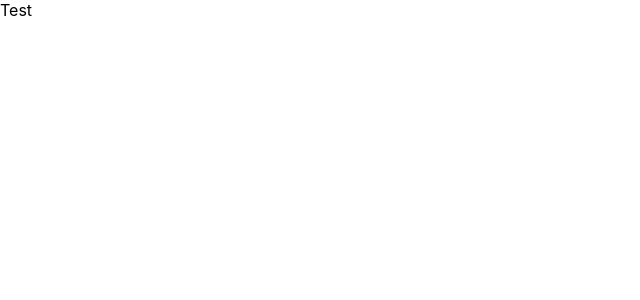
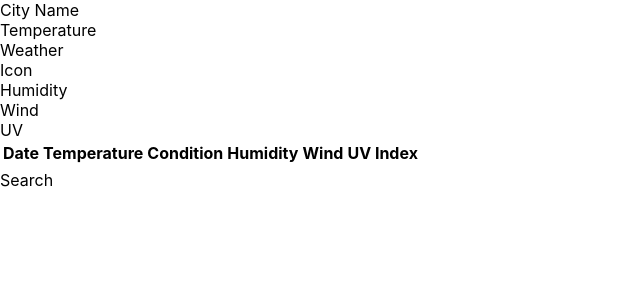
Before and after one commit to abautista3712/reactWeatherDashboard, a React (Create React App) app: page / in a window 1280 px wide. Shown: the top 300 px of the page, without its empty margins (0-640 px from the left). Built offline with nearby package versions, Linux system fonts and the light colour scheme; the HTML template or start-up script is replaced by a standard one.

Commit message:
Created page skeleton.

```diff
--- a/src/App.js
+++ b/src/App.js
@@ -1,9 +1,62 @@
 import React from "react";
+import Container from "react-bootstrap/Container";
+import Row from "react-bootstrap/Row";
+import Col from "react-bootstrap/Col";
+import Table from "react-bootstrap/Table";
 // import logo from "./logo.svg";
 // import "./App.css";
 
 function App() {
-  return <div>Test</div>;
+  return (
+    <div>
+      <Container>
+        <Row>
+          <Col className="text-center">City Name</Col>
+        </Row>
+        <Row>
+          <Col>Temperature</Col>
+        </Row>
+        <Row>
+          <Col>Weather</Col>
+          <Col>Icon</Col>
+        </Row>
+        <Row>
+          <Col>Humidity</Col>
+          <Col>Wind</Col>
+          <Col>UV</Col>
+        </Row>
+        <Row>
+          <Col>
+            <Table>
+              <thead>
+                <tr>
+                  <th>Date</th>
+                  <th>Temperature</th>
+                  <th>Condition</th>
+                  <th>Humidity</th>
+                  <th>Wind</th>
+                  <th>UV Index</th>
+                </tr>
+              </thead>
+              <tbody>
+                <tr>
+                  <td></td>
+                  <td></td>
+                  <td></td>
+                  <td></td>
+                  <td></td>
+                  <td></td>
+                </tr>
+              </tbody>
+            </Table>
+          </Col>
+        </Row>
+        <Row>
+          <Col>Search</Col>
+        </Row>
+      </Container>
+    </div>
+  );
 }
 
 export default App;
```
